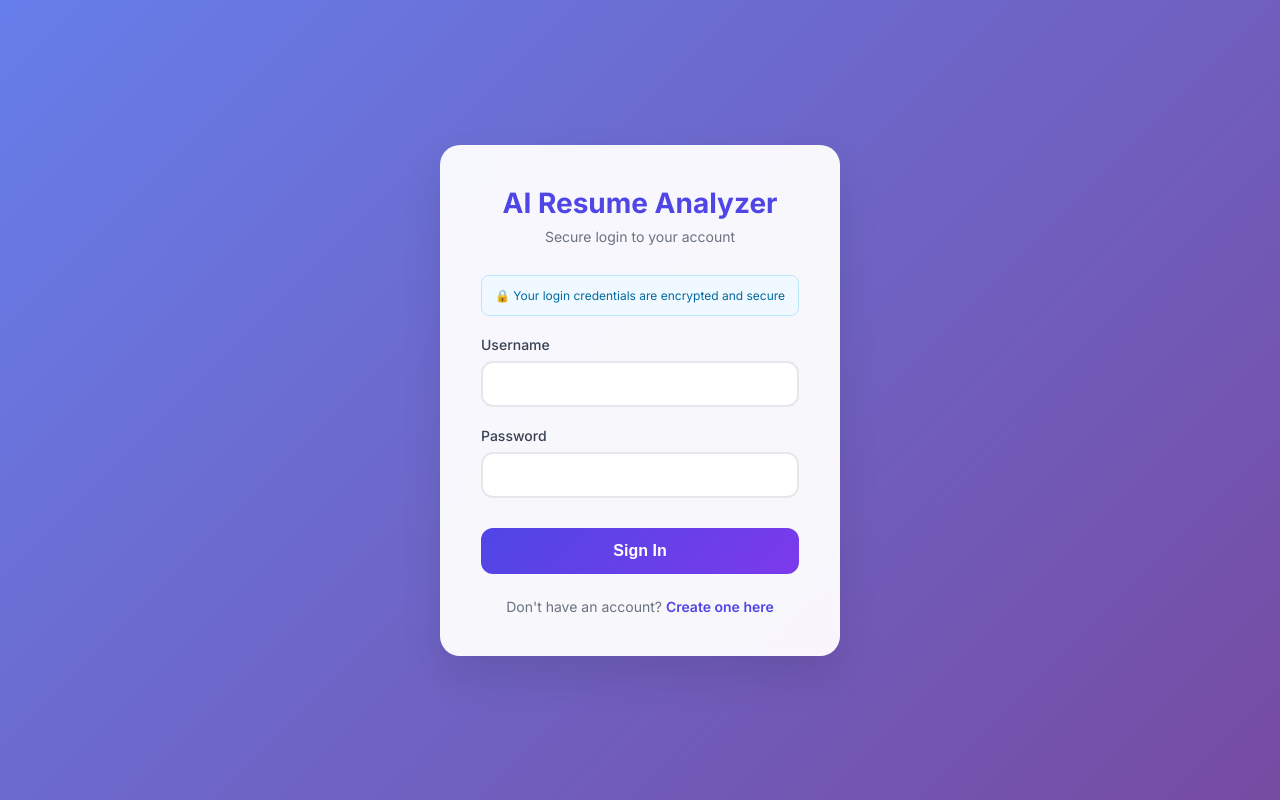
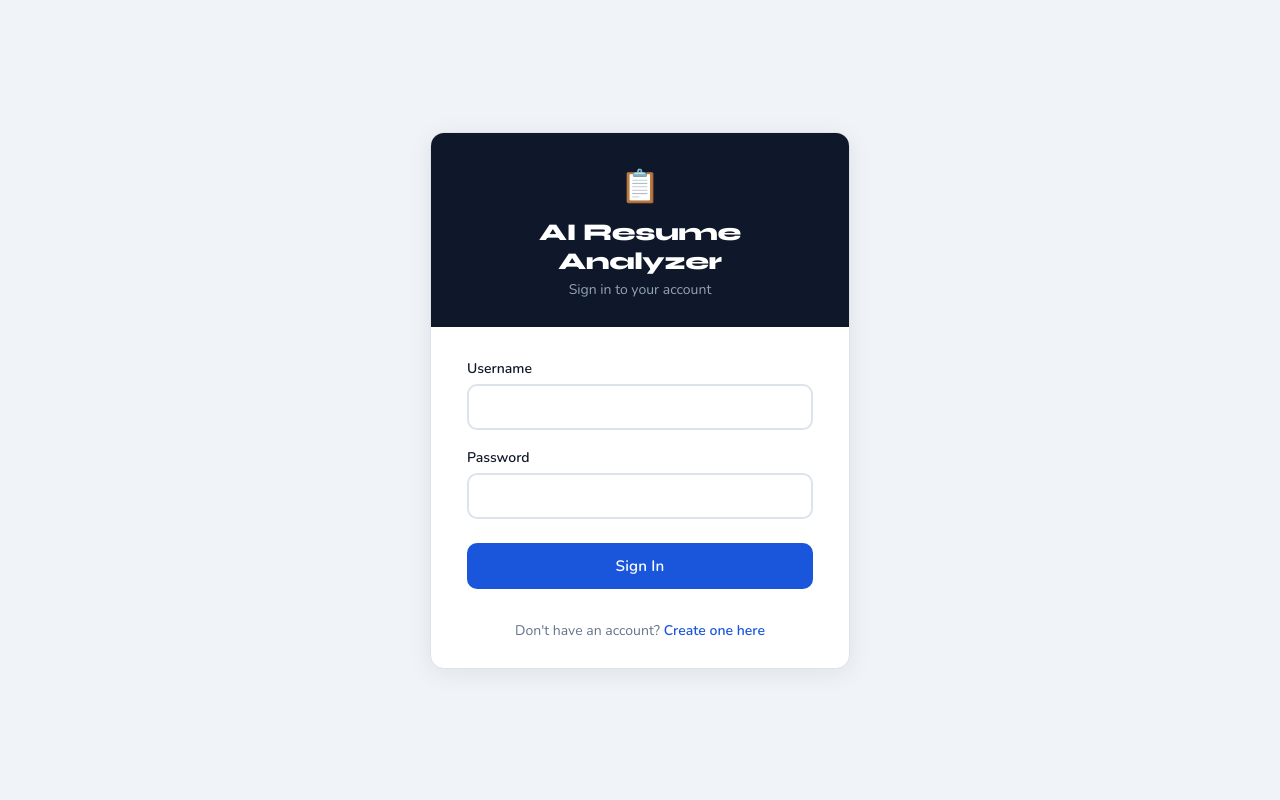
Before and after one commit to Pratik9984/AI_RESUME_ANALYZER, a Flask app: page /login in a window 1280 px wide. Run offline with Flask 3, Linux system fonts and the light colour scheme.

Commit message:
Revamp login page with new design and styles

```diff
--- a/ai_resume_analyzer/templates/login.html
+++ b/ai_resume_analyzer/templates/login.html
@@ -3,172 +3,202 @@
 <head>
   <meta charset="UTF-8">
   <meta name="viewport" content="width=device-width, initial-scale=1.0">
-  <title>Login | AI Resume Analyzer</title>
-  <link href="https://fonts.googleapis.com/css2?family=Inter:wght@300;400;500;600;700&display=swap" rel="stylesheet">
+  <title>Sign In — AI Resume Analyzer</title>
+  <link href="https://fonts.googleapis.com/css2?family=Syne:wght@600;700;800&family=Nunito:wght@400;500;600&display=swap" rel="stylesheet">
   <style>
-    * {
-      margin: 0;
-      padding: 0;
-      box-sizing: border-box;
+    *, *::before, *::after { margin: 0; padding: 0; box-sizing: border-box; }
+
+    :root {
+      --bg: #f0f4f8;
+      --surface: #ffffff;
+      --border: #dde3ed;
+      --text: #0f172a;
+      --muted: #64748b;
+      --primary: #1a56db;
+      --primary-hover: #1449b0;
+      --primary-light: #eff6ff;
+      --success-bg: #f0fdf4;
+      --success-text: #166534;
+      --success-border: #bbf7d0;
+      --error-bg: #fef2f2;
+      --error-text: #991b1b;
+      --error-border: #fecaca;
+      --radius: 14px;
+      --shadow: 0 4px 24px rgba(15,23,42,0.08);
     }
 
     body {
-      font-family: 'Inter', sans-serif;
-      background: linear-gradient(135deg, #667eea 0%, #764ba2 100%);
+      font-family: 'Nunito', sans-serif;
+      background: var(--bg);
       min-height: 100vh;
       display: flex;
       align-items: center;
       justify-content: center;
-      padding: 20px;
+      padding: 24px;
     }
 
-    .login-container {
-      background: rgba(255, 255, 255, 0.95);
-      backdrop-filter: blur(10px);
-      border-radius: 20px;
-      padding: 40px;
-      box-shadow: 0 20px 40px rgba(0, 0, 0, 0.1);
+    .card {
+      background: var(--surface);
+      border-radius: var(--radius);
+      box-shadow: var(--shadow);
+      border: 1px solid var(--border);
       width: 100%;
-      max-width: 400px;
-      border: 1px solid rgba(255, 255, 255, 0.2);
+      max-width: 420px;
+      overflow: hidden;
     }
 
-    .logo {
-      text-align: center;
-      margin-bottom: 30px;
-    }
-
-    .logo h1 {
-      color: #4f46e5;
-      font-size: 28px;
-      font-weight: 700;
-      margin-bottom: 8px;
-    }
-
-    .logo p {
-      color: #6b7280;
-      font-size: 14px;
-      font-weight: 400;
-    }
-
-    .form-group {
-      margin-bottom: 20px;
-    }
-
-    .form-label {
-      display: block;
-      margin-bottom: 8px;
-      color: #374151;
-      font-weight: 500;
-      font-size: 14px;
-    }
-
-    .form-control {
-      width: 100%;
-      padding: 12px 16px;
-      border: 2px solid #e5e7eb;
-      border-radius: 12px;
-      font-size: 16px;
-      transition: all 0.3s ease;
-      background: #ffffff;
-    }
-
-    .form-control:focus {
-      outline: none;
-      border-color: #4f46e5;
-      box-shadow: 0 0 0 3px rgba(79, 70, 229, 0.1);
-    }
-
-    .btn-login {
-      width: 100%;
-      padding: 14px;
-      background: linear-gradient(135deg, #4f46e5 0%, #7c3aed 100%);
-      color: white;
-      border: none;
-      border-radius: 12px;
-      font-size: 16px;
-      font-weight: 600;
-      cursor: pointer;
-      transition: all 0.3s ease;
-      margin-top: 10px;
-    }
-
-    .btn-login:hover {
-      transform: translateY(-2px);
-      box-shadow: 0 10px 25px rgba(79, 70, 229, 0.3);
-    }
-
-    .btn-login:active {
-      transform: translateY(0);
-    }
-
-    .register-link {
-      text-align: center;
-      margin-top: 24px;
-      color: #6b7280;
-      font-size: 14px;
-    }
-
-    .register-link a {
-      color: #4f46e5;
-      text-decoration: none;
-      font-weight: 600;
-    }
-
-    .register-link a:hover {
-      text-decoration: underline;
-    }
-
-    .security-note {
-      background: #f0f9ff;
-      border: 1px solid #bae6fd;
-      border-radius: 8px;
-      padding: 12px;
-      margin-bottom: 20px;
-      font-size: 12px;
-      color: #0369a1;
+    .card-header {
+      background: #0f172a;
+      padding: 32px 36px 28px;
       text-align: center;
     }
 
-    @media (max-width: 480px) {
-      .login-container {
-        padding: 30px 20px;
-        margin: 10px;
+    .card-header .logo-icon {
+      font-size: 2rem;
+      margin-bottom: 10px;
+      display: block;
     }
 
-      .logo h1 {
-        font-size: 24px;
+    .card-header h1 {
+      font-family: 'Syne', sans-serif;
+      color: #ffffff;
+      font-size: 1.5rem;
+      font-weight: 800;
+      letter-spacing: -0.02em;
     }
+
+    .card-header p {
+      color: #94a3b8;
+      font-size: 0.875rem;
+      margin-top: 4px;
     }
+
+    .card-body {
+      padding: 32px 36px;
+    }
+
+    /* Flash messages */
+    .alert {
+      padding: 11px 14px;
+      border-radius: 8px;
+      margin-bottom: 20px;
+      font-size: 0.875rem;
+      font-weight: 600;
+      display: flex;
+      align-items: center;
+      gap: 8px;
+    }
+    .alert-error   { background: var(--error-bg);   color: var(--error-text);   border: 1px solid var(--error-border); }
+    .alert-success { background: var(--success-bg); color: var(--success-text); border: 1px solid var(--success-border); }
+
+    .form-group { margin-bottom: 18px; }
+
+    label {
+      display: block;
+      color: var(--text);
+      font-weight: 600;
+      font-size: 0.875rem;
+      margin-bottom: 6px;
+    }
+
+    input[type="text"],
+    input[type="password"],
+    input[type="email"] {
+      width: 100%;
+      padding: 11px 14px;
+      border: 2px solid var(--border);
+      border-radius: 10px;
+      font-family: 'Nunito', sans-serif;
+      font-size: 0.95rem;
+      color: var(--text);
+      background: #fff;
+      transition: border-color 0.2s, box-shadow 0.2s;
+    }
+
+    input:focus {
+      outline: none;
+      border-color: var(--primary);
+      box-shadow: 0 0 0 3px rgba(26, 86, 219, 0.1);
+    }
+
+    .btn-primary {
+      width: 100%;
+      padding: 13px;
+      background: var(--primary);
+      color: #fff;
+      border: none;
+      border-radius: 10px;
+      font-family: 'Nunito', sans-serif;
+      font-size: 0.95rem;
+      font-weight: 700;
+      cursor: pointer;
+      transition: background 0.2s, transform 0.15s, box-shadow 0.2s;
+      margin-top: 6px;
+      letter-spacing: 0.01em;
+    }
+
+    .btn-primary:hover {
+      background: var(--primary-hover);
+      transform: translateY(-1px);
+      box-shadow: 0 6px 16px rgba(26, 86, 219, 0.25);
+    }
+
+    .btn-primary:active { transform: translateY(0); }
+
+    .card-footer {
+      text-align: center;
+      padding: 0 36px 28px;
+      color: var(--muted);
+      font-size: 0.875rem;
+    }
+
+    .card-footer a {
+      color: var(--primary);
+      font-weight: 600;
+      text-decoration: none;
+    }
+
+    .card-footer a:hover { text-decoration: underline; }
   </style>
 </head>
 <body>
-  <div class="login-container">
-    <div class="logo">
+  <div class="card">
+    <div class="card-header">
+      <span class="logo-icon">📋</span>
       <h1>AI Resume Analyzer</h1>
-      <p>Secure login to your account</p>
+      <p>Sign in to your account</p>
     </div>
 
-    <div class="security-note">
-      🔒 Your login credentials are encrypted and secure
+    <div class="card-body">
+      {% with messages = get_flashed_messages(with_categories=true) %}
+        {% if messages %}
+          {% for category, message in messages %}
+            <div class="alert alert-{{ category }}">
+              {{ '⚠️' if category == 'error' else '✅' }} {{ message }}
             </div>
+          {% endfor %}
+        {% endif %}
+      {% endwith %}
 
       <form method="POST">
+        <input type="hidden" name="csrf_token" value="{{ csrf_token() }}">
+
         <div class="form-group">
-        <label for="username" class="form-label">Username</label>
-        <input type="text" class="form-control" id="username" name="username" required>
+          <label for="username">Username</label>
+          <input type="text" id="username" name="username" required autocomplete="username">
         </div>
 
         <div class="form-group">
-        <label for="password" class="form-label">Password</label>
-        <input type="password" class="form-control" id="password" name="password" required>
+          <label for="password">Password</label>
+          <input type="password" id="password" name="password" required autocomplete="current-password">
         </div>
 
-      <button type="submit" class="btn-login">Sign In</button>
+        <button type="submit" class="btn-primary">Sign In</button>
       </form>
+    </div>
 
-    <div class="register-link">
-      Don't have an account? <a href="/register">Create one here</a>
+    <div class="card-footer">
+      Don't have an account? <a href="{{ url_for('register') }}">Create one here</a>
     </div>
   </div>
 </body>
```
Lines whose indentation alone changed are shown as unchanged.
